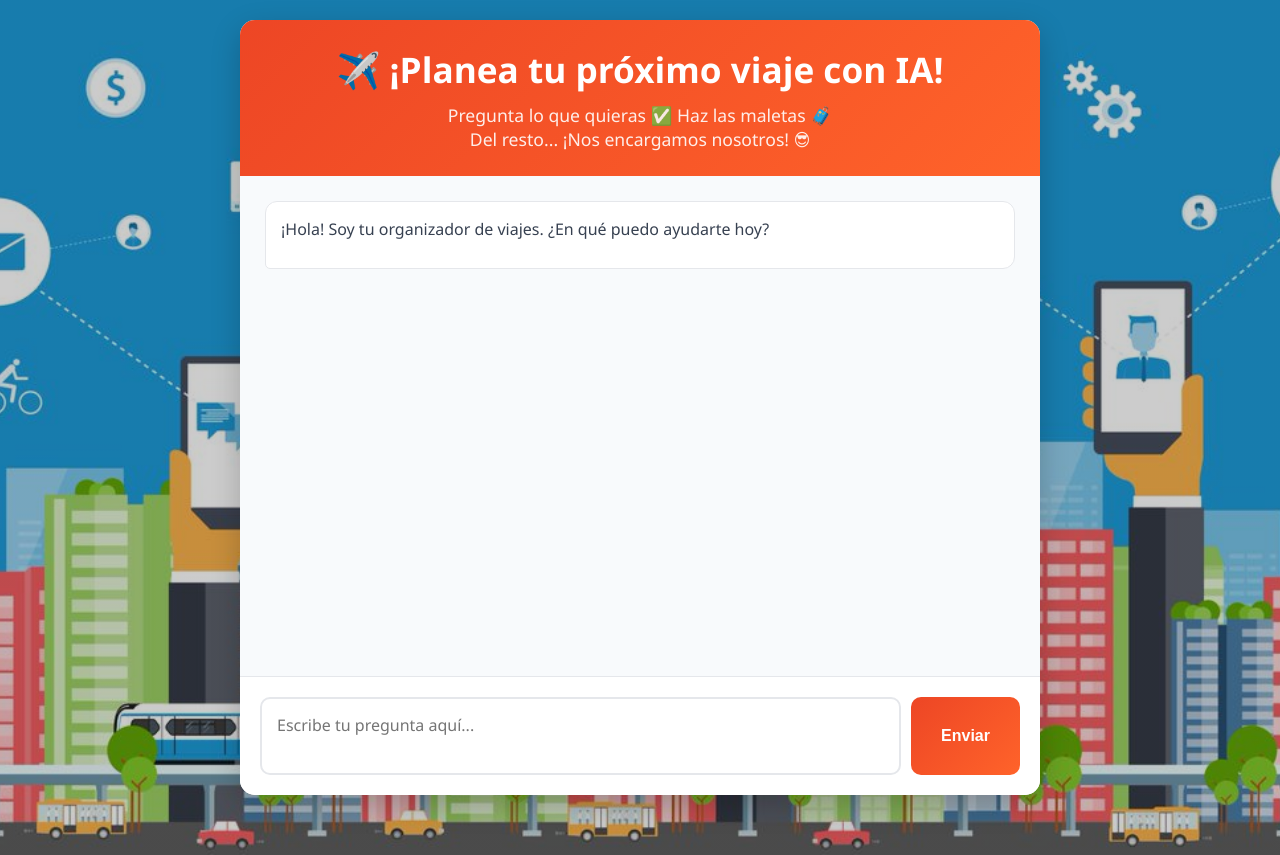
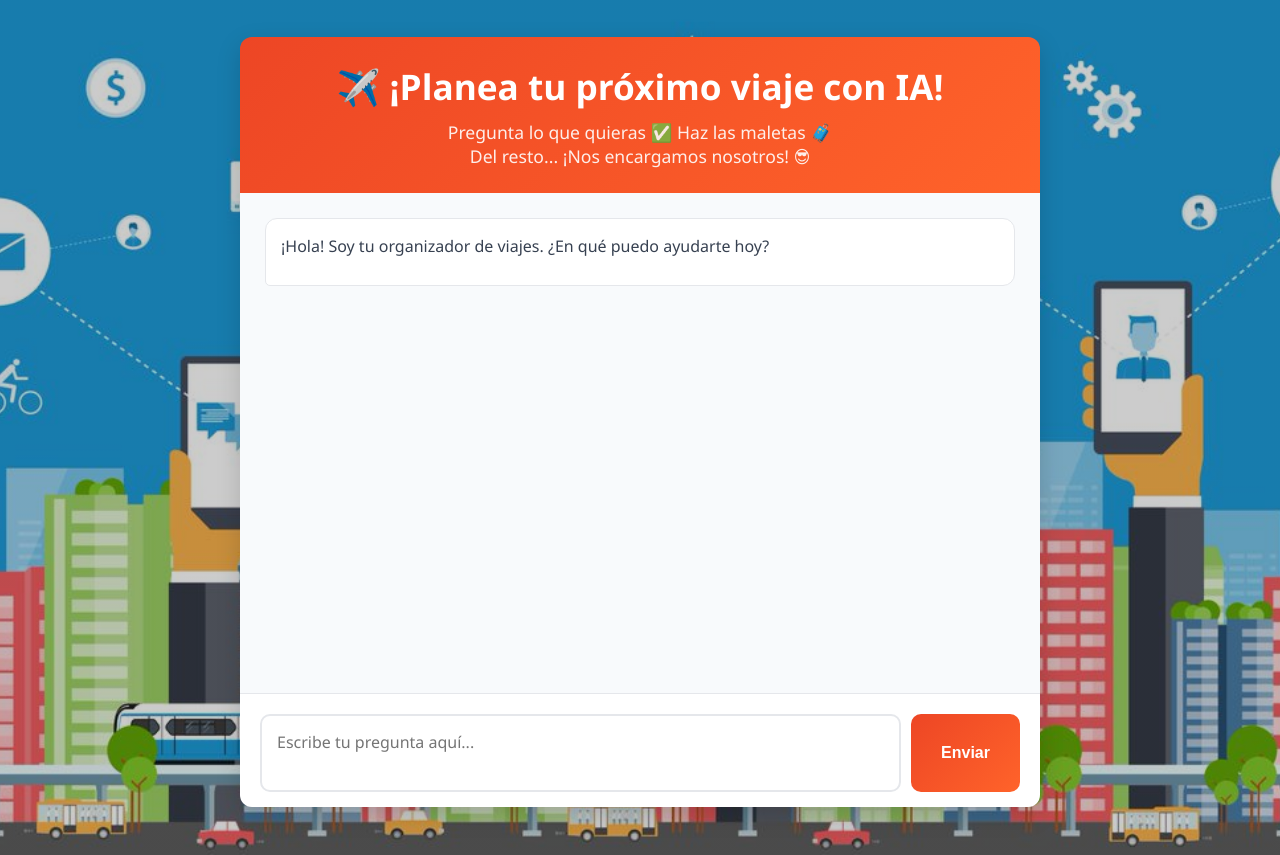
Before and after one commit to Balirina/LLM_trip_organizer, a Flask app: page / in a window 1280 px wide. Run offline with Flask 3, Linux system fonts and the light colour scheme; parts of the project's set-up code (start-up, migrations or seed data) failed here and were passed over; some libraries are stand-ins or nearby versions.

Commit message:
Minor changes

```diff
--- a/app.py
+++ b/app.py
@@ -15,7 +15,11 @@ logger = logging.getLogger(__name__)
 # Cargar variables de entorno
 load_dotenv()
 
-app = Flask(__name__)
+app = Flask(__name__,
+    static_folder='static',
+    static_url_path='/static',
+    template_folder='templates'
+)
 
 # Configuración
 GROQ_API_KEY = os.getenv("GROQ_API_KEY")
@@ -90,7 +94,7 @@ def get_system_prompt():
                     2. Usa párrafos cortos y concisos
                     3. Usa negritas para títulos o términos importantes
                     4. Usa viñetas • para listas
-                    5. Separa ideas con saltos de línea
+                    5. Separa ideas con salto de línea
                     6. Sé claro y directo, evita formatos complejos
                     7. Usa tamaño de letra mas grandes para titulos
 
@@ -207,7 +211,6 @@ if __name__ == '__main__':
     port = int(os.environ.get('PORT', 5000))
     logger.info(f"🚀 Iniciando aplicación en puerto {port}")
     logger.info(f"📊 Modelo: {MODEL_NAME}")
-    logger.info(f"🔗 DB Host: {DB_CONFIG.get('host', 'N/A')}")
     init_db()
     # Verificar conexiones
     if groq_client:
--- a/static/css/style.css
+++ b/static/css/style.css
@@ -17,11 +17,15 @@ body {
 
 .container {
     max-width: 800px;
-    margin: 0 auto;
+    min-height: auto; /* Altura según contenido */
+    max-height: 90vh; /* Pero máximo 90% de ventana */
+    margin: 2vh auto; /* Margen vertical pequeño */
     background: white;
-    border-radius: 15px;
-    box-shadow: 0 10px 30px rgba(0,0,0,0.2);
-    overflow: hidden;
+    border-radius: 12px;
+    box-shadow: 0 8px 25px rgba(0,0,0,0.15);
+    overflow-y: auto; /* Scroll solo si es necesario */
+    display: block;
+
 }
 
 .header {
```
